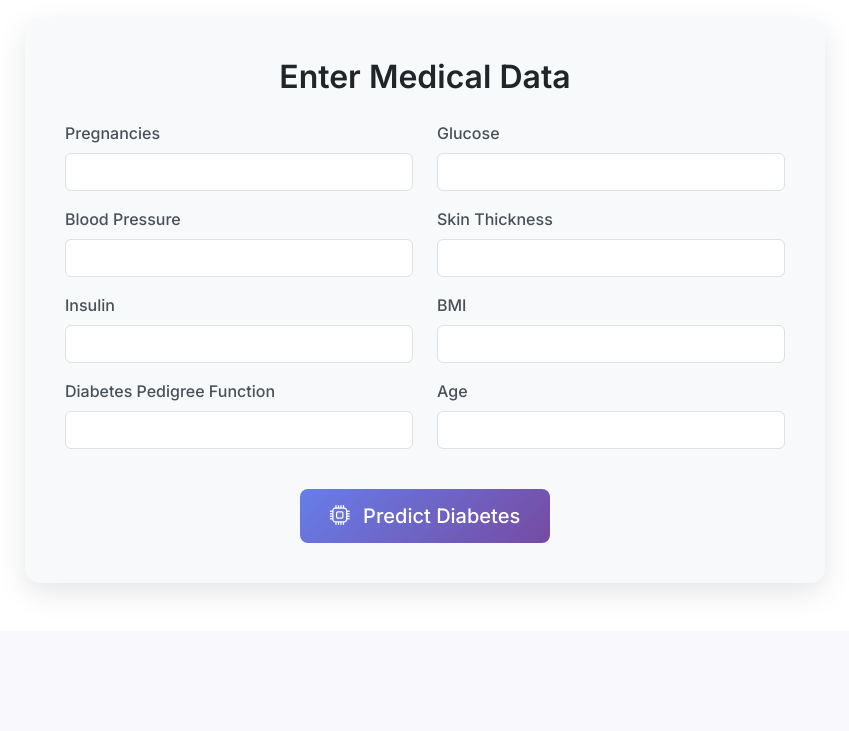
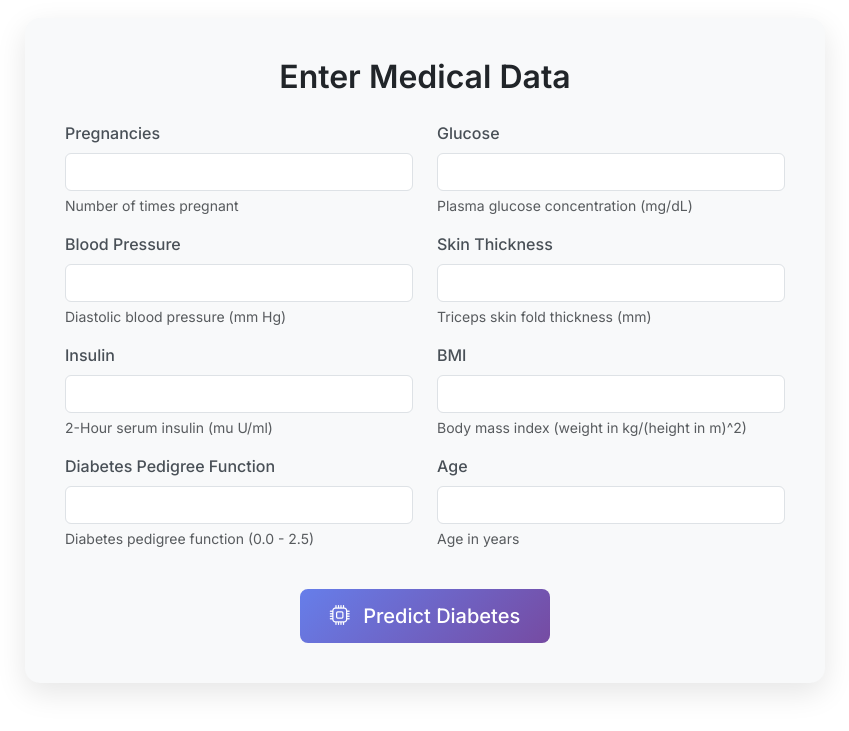
Before and after one commit to say0ns/ml-web-app-using-flask-sayons, a Flask app: template src/templates/index.html in a window 1280 px wide. Shown: the part 311-1042 px from the top of the page, without its empty margins (215-1064 px from the left). Before the commit the page ends 901 px from the top, so only its background shows below. Run offline with Flask 3, Linux system fonts and the light colour scheme; the template is opened without the code that fills it, so the values that code supplies are empty; parts of the project's set-up code (start-up, migrations or seed data) failed here and were passed over.

Commit message:
Web app using flask[wip]

```diff
--- a/src/app.py
+++ b/src/app.py
@@ -1,39 +1,126 @@
+from flask import Flask, request, jsonify, render_template_string
+from flask_cors import CORS
+import numpy as np
+import joblib
 import os
-from flask import Flask, request, render_template
-from pickle import load
-
-with open('../models/modelos-random-forest.pkl', 'rb') as f:
-    modelos = load(f)
 
 app = Flask(__name__)
+CORS(app)  # Permite peticiones desde el frontend
+
+with open('../src/modelos-random-forest.pkl', 'rb') as f:
+    modelos = load(f)
+try:
+    model = joblib.load(modelos['rf_classifier_model'])  # O el nombre de tu modelo
+    print("Modelo cargado exitosamente")
+except Exception as e:
+    print(f"Error cargando el modelo: {e}")
+    model = None
 
 
-model = modelos['rf_classifier_model']
-class_dict = {"0": "No Diabetes",
-              "1": "Diabetes"
-              }
+@app.route('/')
+def index():
+    """Sirve la página principal"""
+    # Puedes servir el HTML directamente o desde un archivo
+    return render_template('index.html')
+    # O si tienes el HTML en un archivo: return render_template('index.html')
 
+@app.route('/predict', methods=['POST'])
+def predict():
+    """Endpoint para realizar predicciones"""
+    try:
+        # Obtener datos del request JSON
+        data = request.get_json()
 
-@app.route("/", methods=["GET", "POST"])
-def index():
-    if request.method == "GET":
-        return render_template('index.html', prediction=None)
-    if request.method == "POST":
-        val1 = float(request.form["val1"])
-        val2 = float(request.form["val2"])
-        val3 = float(request.form["val3"])
-        val4 = float(request.form["val4"])
-        val5 = float(request.form["val5"])
-        val6 = float(request.form["val6"])
-        val7 = float(request.form["val7"])
-        val8 = float(request.form["val8"])
-        data = [[val1, val2, val3, val4, val5, val6, val7, val8]]
-        prediction = str(model.predict(data)[0])
-        pred_class = class_dict[prediction]
-        return render_template('index.html', prediction=pred_class)
-    return None
+        # Validar que se recibieron todos los campos necesarios
+        required_fields = [
+            'pregnancies', 'glucose', 'blood_pressure', 'skin_thickness',
+            'insulin', 'bmi', 'diabetes_pedigree', 'age'
+        ]
 
+        for field in required_fields:
+            if field not in data:
+                return jsonify({
+                    'error': f'Campo requerido faltante: {field}'
+                }), 400
+
+        # Preparar los datos para el modelo
+        features = np.array([[
+            data['pregnancies'],
+            data['glucose'],
+            data['blood_pressure'],
+            data['skin_thickness'],
+            data['insulin'],
+            data['bmi'],
+            data['diabetes_pedigree'],
+            data['age']
+        ]])
+
+        if model is None:
+            return jsonify({
+                'error': 'Modelo no disponible'
+            }), 500
+
+        # Realizar predicción
+        prediction = model.predict(features)[0]
+
+        # Obtener probabilidades si el modelo las soporta
+        try:
+            probabilities = model.predict_proba(features)[0]
+            probability = probabilities[1]  # Probabilidad de tener diabetes
+            confidence = max(probabilities)  # Mayor probabilidad como confianza
+        except:
+            # Si el modelo no soporta predict_proba, usar valores por defecto
+            probability = 0.8 if prediction == 1 else 0.2
+            confidence = 0.75
+
+        # Preparar respuesta
+        response = {
+            'prediction': int(prediction),
+            'probability': float(probability),
+            'confidence': float(confidence),
+            'message': 'Predicción realizada exitosamente'
+        }
+
+        return jsonify(response)
+
+    except Exception as e:
+        print(f"Error en predicción: {e}")
+        return jsonify({
+            'error': 'Error interno del servidor',
+            'details': str(e)
+        }), 500
+
+@app.route('/health', methods=['GET'])
+def health_check():
+    """Endpoint para verificar que la API está funcionando"""
+    return jsonify({
+        'status': 'OK',
+        'message': 'API funcionando correctamente',
+        'model_loaded': model is not None
+    })
+
+# Para pruebas locales
+@app.route('/test', methods=['GET'])
+def test():
+    """Endpoint de prueba con datos de ejemplo"""
+    test_data = {
+        'pregnancies': 2,
+        'glucose': 148,
+        'blood_pressure': 72,
+        'skin_thickness': 35,
+        'insulin': 0,
+        'bmi': 33.6,
+        'diabetes_pedigree': 0.627,
+        'age': 50
+    }
+
+    # Simular una petición POST al endpoint predict
+    with app.test_client() as client:
+        response = client.post('/predict',
+                             json=test_data,
+                             content_type='application/json')
+        return response.get_json()
 
 if __name__ == '__main__':
-    # PORT = int(os.environ.get('PORT', 3000))
-    app.run(host='0.0.0.0', port=3000, debug=True)
+    # Para desarrollo local
+    app.run(debug=True, host='0.0.0.0', port=int(os.environ.get('PORT', 5000)))
--- a/src/templates/index.html
+++ b/src/templates/index.html
@@ -56,6 +56,16 @@
             transform: translateY(-1px);
             transition: all 0.3s ease;
         }
+
+        .loading {
+            opacity: 0.7;
+            pointer-events: none;
+        }
+
+        .spinner-border-sm {
+            width: 1rem;
+            height: 1rem;
+        }
     </style>
 </head>
 <body>
@@ -78,10 +88,12 @@
                         <div class="col-md-6 mb-3">
                             <label for="pregnancies" class="form-label">Pregnancies</label>
                             <input type="number" class="form-control" id="pregnancies" min="0" max="20" required>
+                            <div class="form-text">Number of times pregnant</div>
                         </div>
                         <div class="col-md-6 mb-3">
                             <label for="glucose" class="form-label">Glucose</label>
                             <input type="number" class="form-control" id="glucose" min="0" max="300" required>
+                            <div class="form-text">Plasma glucose concentration (mg/dL)</div>
                         </div>
                     </div>
 
@@ -89,10 +101,12 @@
                         <div class="col-md-6 mb-3">
                             <label for="bloodPressure" class="form-label">Blood Pressure</label>
                             <input type="number" class="form-control" id="bloodPressure" min="0" max="200" required>
+                            <div class="form-text">Diastolic blood pressure (mm Hg)</div>
                         </div>
                         <div class="col-md-6 mb-3">
                             <label for="skinThickness" class="form-label">Skin Thickness</label>
                             <input type="number" class="form-control" id="skinThickness" min="0" max="100" required>
+                            <div class="form-text">Triceps skin fold thickness (mm)</div>
                         </div>
                     </div>
 
@@ -100,10 +114,12 @@
                         <div class="col-md-6 mb-3">
                             <label for="insulin" class="form-label">Insulin</label>
                             <input type="number" class="form-control" id="insulin" min="0" max="900" required>
+                            <div class="form-text">2-Hour serum insulin (mu U/ml)</div>
                         </div>
                         <div class="col-md-6 mb-3">
                             <label for="bmi" class="form-label">BMI</label>
                             <input type="number" class="form-control" id="bmi" min="0" max="70" step="0.1" required>
+                            <div class="form-text">Body mass index (weight in kg/(height in m)^2)</div>
                         </div>
                     </div>
 
@@ -111,17 +127,23 @@
                         <div class="col-md-6 mb-3">
                             <label for="diabetesPedigree" class="form-label">Diabetes Pedigree Function</label>
                             <input type="number" class="form-control" id="diabetesPedigree" min="0" max="3" step="0.001" required>
+                            <div class="form-text">Diabetes pedigree function (0.0 - 2.5)</div>
                         </div>
                         <div class="col-md-6 mb-3">
                             <label for="age" class="form-label">Age</label>
                             <input type="number" class="form-control" id="age" min="1" max="120" required>
+                            <div class="form-text">Age in years</div>
                         </div>
                     </div>
 
                     <div class="text-center mt-4">
-                        <button type="submit" class="btn btn-primary btn-lg">
+                        <button type="submit" class="btn btn-primary btn-lg" id="predictBtn">
                             <i class="bi bi-cpu me-2"></i>
-                            Predict Diabetes
+                            <span class="btn-text">Predict Diabetes</span>
+                            <span class="btn-loading d-none">
+                                <span class="spinner-border spinner-border-sm me-2" role="status"></span>
+                                Processing...
+                            </span>
                         </button>
                     </div>
                 </form>
@@ -131,9 +153,7 @@
                     <div class="card border-0 shadow-sm">
                         <div class="card-body text-center">
                             <h5 class="card-title fw-semibold">Prediction Result</h5>
-                            <div id="predictionResult">
-                                <h3>Prediction: {{ prediction }}</h3>
-                            </div>
+                            <div id="predictionResult"></div>
                         </div>
                     </div>
                 </div>
@@ -145,50 +165,125 @@
     <script src="https://cdn.jsdelivr.net/npm/bootstrap@5.3.2/dist/js/bootstrap.bundle.min.js" integrity="sha384-C6RzsynM9kWDrMNeT87bh95OGNyZPhcTNXj1NW7RuBCsyN/o0jlpcV8Qyq46cDfL" crossorigin="anonymous"></script>
 
     <script>
+        // Configuración de la API
+        const API_BASE_URL = window.location.origin; // Usa la misma URL base que el frontend
+
         document.getElementById('predictionForm').addEventListener('submit', async function(e) {
             e.preventDefault();
 
-            // Collect form data
+            // Mostrar estado de carga
+            const form = document.getElementById('predictionForm');
+            const btn = document.getElementById('predictBtn');
+            const btnText = btn.querySelector('.btn-text');
+            const btnLoading = btn.querySelector('.btn-loading');
+
+            form.classList.add('loading');
+            btnText.classList.add('d-none');
+            btnLoading.classList.remove('d-none');
+
+            // Simular delay de procesamiento
+            await new Promise(resolve => setTimeout(resolve, 1500));
+
+            try {
+                // Recopilar datos del formulario
                 const formData = {
                     pregnancies: parseInt(document.getElementById('pregnancies').value),
                     glucose: parseInt(document.getElementById('glucose').value),
-                bloodPressure: parseInt(document.getElementById('bloodPressure').value),
-                skinThickness: parseInt(document.getElementById('skinThickness').value),
+                    blood_pressure: parseInt(document.getElementById('bloodPressure').value),
+                    skin_thickness: parseInt(document.getElementById('skinThickness').value),
                     insulin: parseInt(document.getElementById('insulin').value),
                     bmi: parseFloat(document.getElementById('bmi').value),
-                diabetesPedigree: parseFloat(document.getElementById('diabetesPedigree').value),
+                    diabetes_pedigree: parseFloat(document.getElementById('diabetesPedigree').value),
                     age: parseInt(document.getElementById('age').value)
                 };
 
-
+                // Realizar petición a la API
+                const response = await fetch(`${API_BASE_URL}/predict`, {
+                    method: 'POST',
+                    headers: {
+                        'Content-Type': 'application/json',
+                    },
+                    body: JSON.stringify(formData)
                 });
 
-        function displayResult(hasDiabetes, confidence) {
+                if (!response.ok) {
+                    throw new Error(`HTTP error! status: ${response.status}`);
+                }
+
+                const result = await response.json();
+
+                // Mostrar resultado
+                displayResult(result.prediction, result.confidence, result.probability);
+
+            } catch (error) {
+                console.error('Error en la predicción:', error);
+                displayError();
+            } finally {
+                // Restaurar estado del botón
+                form.classList.remove('loading');
+                btnText.classList.remove('d-none');
+                btnLoading.classList.add('d-none');
+            }
+        });
+
+        function displayResult(prediction, confidence, probability) {
             const resultDiv = document.getElementById('predictionResult');
             const resultCard = document.getElementById('resultCard');
+
+            const riskPercentage = (probability * 100).toFixed(1);
+            const confidencePercentage = (confidence * 100).toFixed(1);
+
+            // prediction puede ser 1 (tiene diabetes) o 0 (no tiene diabetes)
+            const hasDiabetes = prediction === 1 || prediction === true;
 
             if (hasDiabetes) {
                 resultDiv.innerHTML = `
                     <div class="alert alert-warning border-0">
-                        <i class="bi bi-exclamation-triangle-fill fs-2 mb-3"></i>
-                        <h4 class="fw-semibold">High Risk</h4>
+                        <i class="bi bi-exclamation-triangle-fill fs-2 mb-3 text-warning"></i>
+                        <h4 class="fw-semibold text-warning">High Risk</h4>
                         <p class="mb-2">The model predicts a high risk of diabetes.</p>
-                        <small class="text-muted">Confidence: ${(confidence * 100).toFixed(1)}%</small>
+                        <div class="row text-center mt-3">
+                            <div class="col-6">
+                                <strong>Risk Score</strong><br>
+                                <span class="fs-4 text-warning">${riskPercentage}%</span>
+                            </div>
+                            <div class="col-6">
+                                <strong>Confidence</strong><br>
+                                <span class="fs-4 text-muted">${confidencePercentage}%</span>
+                            </div>
+                        </div>
+                        <small class="text-muted d-block mt-3">
+                            <i class="bi bi-info-circle me-1"></i>
+                            Please consult with a healthcare professional for proper diagnosis.
+                        </small>
                     </div>
                 `;
             } else {
                 resultDiv.innerHTML = `
                     <div class="alert alert-success border-0">
-                        <i class="bi bi-check-circle-fill fs-2 mb-3"></i>
-                        <h4 class="fw-semibold">Low Risk</h4>
+                        <i class="bi bi-check-circle-fill fs-2 mb-3 text-success"></i>
+                        <h4 class="fw-semibold text-success">Low Risk</h4>
                         <p class="mb-2">The model predicts a low risk of diabetes.</p>
-                        <small class="text-muted">Confidence: ${(confidence * 100).toFixed(1)}%</small>
+                        <div class="row text-center mt-3">
+                            <div class="col-6">
+                                <strong>Risk Score</strong><br>
+                                <span class="fs-4 text-success">${riskPercentage}%</span>
+                            </div>
+                            <div class="col-6">
+                                <strong>Confidence</strong><br>
+                                <span class="fs-4 text-muted">${confidencePercentage}%</span>
+                            </div>
+                        </div>
+                        <small class="text-muted d-block mt-3">
+                            <i class="bi bi-info-circle me-1"></i>
+                            Continue maintaining a healthy lifestyle and regular check-ups.
+                        </small>
                     </div>
                 `;
             }
 
             resultCard.style.display = 'block';
-            resultCard.scrollIntoView({ behavior: 'smooth' });
+            resultCard.scrollIntoView({ behavior: 'smooth', block: 'nearest' });
         }
 
         function displayError() {
@@ -197,14 +292,26 @@
 
             resultDiv.innerHTML = `
                 <div class="alert alert-danger border-0">
-                    <i class="bi bi-x-circle-fill fs-2 mb-3"></i>
-                    <h4 class="fw-semibold">Error</h4>
-                    <p class="mb-0">An error occurred while processing the request.</p>
+                    <i class="bi bi-x-circle-fill fs-2 mb-3 text-danger"></i>
+                    <h4 class="fw-semibold text-danger">Error</h4>
+                    <p class="mb-0">An error occurred while processing the request. Please try again.</p>
                 </div>
             `;
 
             resultCard.style.display = 'block';
         }
+
+        // Llenar datos de ejemplo al hacer click en el título
+        document.querySelector('.hero-section h1').addEventListener('dblclick', function() {
+            document.getElementById('pregnancies').value = 2;
+            document.getElementById('glucose').value = 148;
+            document.getElementById('bloodPressure').value = 72;
+            document.getElementById('skinThickness').value = 35;
+            document.getElementById('insulin').value = 0;
+            document.getElementById('bmi').value = 33.6;
+            document.getElementById('diabetesPedigree').value = 0.627;
+            document.getElementById('age').value = 50;
+        });
     </script>
 </body>
 </html>
```
Also changed, not shown: src/requirements.txt (+6 -4 lines), 2 other files. Lines whose indentation alone changed are shown as unchanged.
